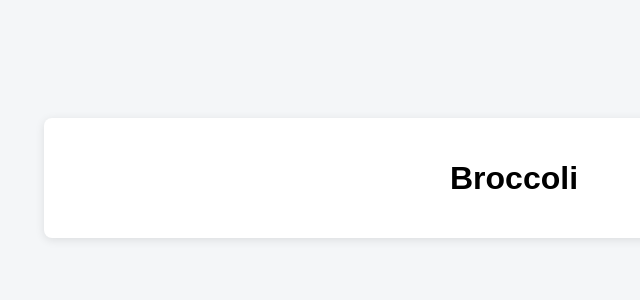
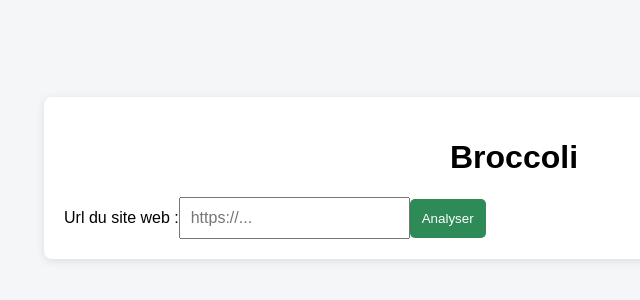
Before and after one commit to GuMarz-og/broccoli, a React app in the folder frontend/: page / in a window 1280 px wide. Shown: the part 222-522 px from the top of the page, without its empty margins (126-766 px from the left). Built offline with nearby package versions, Linux system fonts and the light colour scheme; the HTML template or start-up script is replaced by a standard one.

Commit message:
Create component :  urlForm

```diff
--- a/frontend/src/components/UrlForm/UrlForm.jsx
+++ b/frontend/src/components/UrlForm/UrlForm.jsx
@@ -0,0 +1,39 @@
+import { useState } from "react";
+
+function UrlForm() {
+
+    const [url, setUrl] = useState("");
+
+    function handleUrlChange(event) {
+        setUrl(event.target.value);
+    }
+
+    function handleSubmit(event) {
+        event.preventDefault();
+
+        console.log("URL soumise :", url);
+    }
+
+    return (
+        <form onSubmit={handleSubmit}>
+            <label htmlFor="url">
+                Url du site web :
+            </label>
+
+            <input
+                id = "url"
+                type="url"
+                value={url}
+                onChange={handleUrlChange}
+                placeholder="https://..."
+                required
+            />
+
+            <button type="submit">
+                Analyser
+            </button>
+        </form>
+    );
+}
+
+export default UrlForm;
--- a/frontend/src/pages/Home/Home.jsx
+++ b/frontend/src/pages/Home/Home.jsx
@@ -1,6 +1,6 @@
 import Header from "../../components/Header/Header";
 import Container from "../../components/Container/Container";
-// import UrlForm from "../../components/UrlForm/UrlForm";
+import UrlForm from "../../components/UrlForm/UrlForm";
 
 import "./Home.css";
 
@@ -9,7 +9,7 @@ function Home() {
         <main className="home">
             <Container>
                 <Header />
-                {/* <UrlForm /> */}
+                <UrlForm />
             </Container>
         </main>
     );
```
